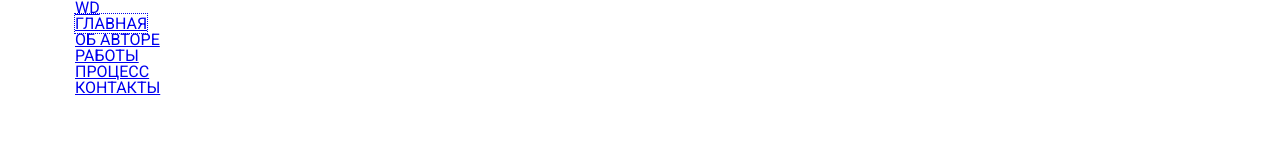
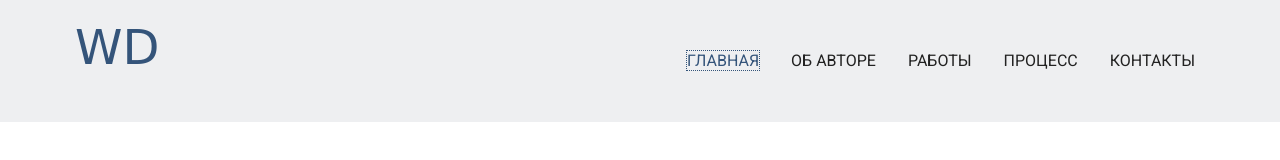
Before and after one commit to KostyaCoder/Figma, a plain HTML site: page index.html in a window 1280 px wide. Both pictures are taken after a click on the link "ГЛАВНАЯ". Drawn offline with Linux system fonts and the light colour scheme; a web font is replaced by a local one.

Commit message:
Add header section

```diff
--- a/assets/css/common.css
+++ b/assets/css/common.css
@@ -5,7 +5,6 @@
   --accent-text-color--: #ffffff;
 
   font-size: 14px;
-  /* font-family: "Revalia", cursive; */
   font-family: "Roboto", sans-serif;
 }
 
--- /dev/null
+++ b/assets/css/header.css
@@ -0,0 +1,114 @@
+.header {
+  background-color: var(--accent-bg-color--);
+  padding: 30px 10px;
+
+  position: relative;
+}
+
+.header-flex {
+  display: flex;
+  justify-content: space-between;
+  align-items: center;
+}
+
+.logo {
+  --logo-font-size--: 3em;
+  font-family: "Revalia", cursive;
+  color: var(--accent-color--);
+  font-size: var(--logo-font-size--);
+  line-height: 1.3;
+
+  position: relative;
+  bottom: calc(var(--logo-font-size--) / 10);
+}
+
+.logo-link {
+  color: inherit;
+  text-decoration: none;
+}
+
+.nav {
+}
+
+.burger {
+  display: flex;
+  flex-direction: column;
+  justify-content: space-between;
+
+  --burger-size--: 40px;
+  width: var(--burger-size--);
+  height: var(--burger-size--);
+  padding: 8px;
+  border-radius: 10px;
+  border: 1px solid var(--accent-color--);
+}
+
+.burger-open,
+.burger-open {
+  background-color: var(--accent-color--);
+}
+
+.burger-line {
+  width: 100%;
+  height: 3px;
+  border-radius: 2px;
+  background-color: var(--accent-color--);
+}
+
+.burger-open .burger-line,
+.burger-open .burger-line {
+  background-color: var(--accent-text-color--);
+}
+
+.nav-list {
+  display: none;
+  flex-direction: column;
+  align-items: center;
+  gap: 10px;
+
+  padding: 10px;
+  background-color: var(--accent-bg-color--);
+}
+
+.hidden-display {
+  display: flex;
+
+  position: absolute;
+  top: calc(100% - 20px);
+  left: 0;
+  right: 0;
+}
+
+.nav-list-item {
+}
+
+.nav-link {
+  /* display: block; */
+  color: inherit;
+  text-decoration: none;
+  line-height: 1.6;
+  text-transform: uppercase;
+}
+
+.nav-link:hover,
+.nav-link:focus {
+  color: var(--accent-color--);
+  font-size: 500;
+}
+
+@media screen and (min-width: 768px) {
+  .burger {
+    display: none;
+  }
+
+  .hidden-display {
+    position: static;
+    padding: 0;
+  }
+
+  .nav-list {
+    display: flex;
+    flex-direction: row;
+    gap: 2rem;
+  }
+}
--- a/assets/css/style.css
+++ b/assets/css/style.css
@@ -1,2 +1,3 @@
 @import './reset.css';
 @import './common.css';
+@import './header.css';
--- a/index.html
+++ b/index.html
@@ -11,33 +11,39 @@
       rel="stylesheet"
     />
     <link rel="stylesheet" href="assets/css/style.css" />
+    <script defer src="assets/js/index.js"></script>
     <title>Document</title>
   </head>
   <body>
     <header class="header">
-      <div class="container">
+      <div class="container header-flex">
         <h1 class="logo">
           <a href="#" class="logo-link">WD</a>
+        </h1>
         <nav class="nav">
-            <ul class="nav-list">
-              <li class="nav-list">
+          <button class="burger" id="burger">
+            <div class="burger-line"></div>
+            <div class="burger-line"></div>
+            <div class="burger-line"></div>
+          </button>
+          <ul class="nav-list" id="nav-list">
+            <li class="nav-list-item">
               <a href="#" class="nav-link">ГЛАВНАЯ</a>
             </li>
-              <li class="nav-list">
+            <li class="nav-list-item">
               <a href="#" class="nav-link">ОБ АВТОРЕ</a>
             </li>
-              <li class="nav-list">
+            <li class="nav-list-item">
               <a href="#" class="nav-link">РАБОТЫ</a>
             </li>
-              <li class="nav-list">
+            <li class="nav-list-item">
               <a href="#" class="nav-link">ПРОЦЕСС</a>
             </li>
-              <li class="nav-list">
+            <li class="nav-list-item">
               <a href="#" class="nav-link">КОНТАКТЫ</a>
             </li>
           </ul>
         </nav>
-        </h1>
       </div>
     </header>
   </body>
```
Lines whose indentation alone changed are shown as unchanged.
